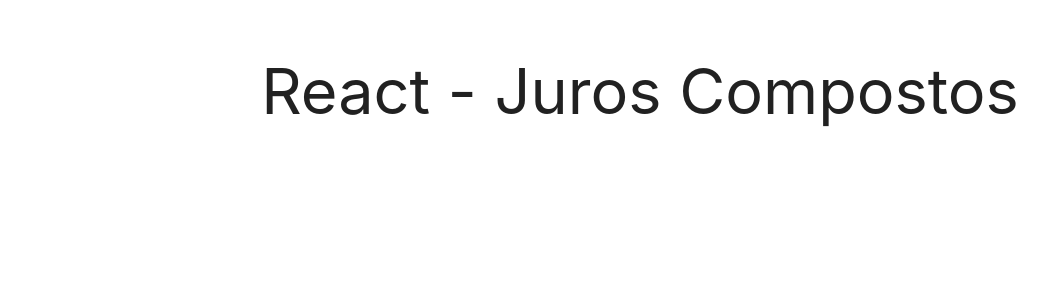
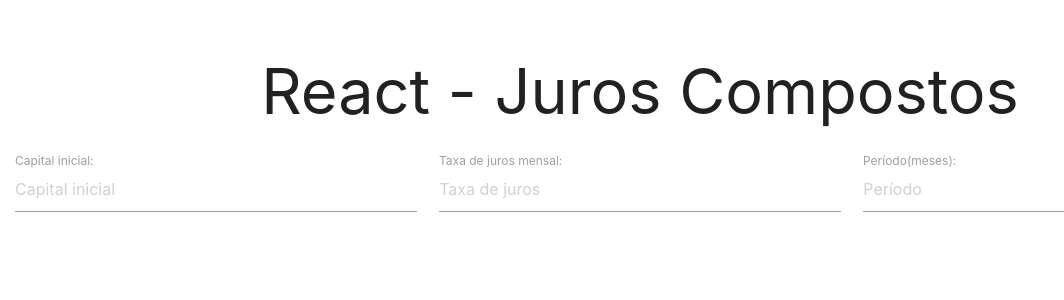
Before and after one commit to Rafaelmkp/fullstack-IGTI, a React (Create React App) app in the folder desafio-mod3/frontend/: page / in a window 1280 px wide. Shown: the top 300 px of the page, without its empty margins (0-1064 px from the left). Built offline with nearby package versions, Linux system fonts and the light colour scheme.

Commit message:
d3 developing

```diff
--- a/desafio-mod3/frontend/src/App.js
+++ b/desafio-mod3/frontend/src/App.js
@@ -1,13 +1,31 @@
-import React from 'react';
+import React, { useEffect, useState } from 'react';
 import Form from './components/Form';
 import InstallmentGroup from './components/InstallmentGroup';
 
 export default function App() {
+  const [capital, setCapital] = useState();
+  const [rate, setRate] = useState();
+  const [term, setTerm] = useState();
+
+  useEffect(() => {
+    setCapital(0);
+    setRate(0);
+    setTerm(0);
+  }, []);
+
+  const handleFormChange = (params) => {
+    // console.log(parameters);
+    console.log(params);
+  };
+
   return (
     <div style={style.flex}>
       <h1>React - Juros Compostos</h1>
-      <Form style={style.flexChild} />
-      <InstallmentGroup style={style.flexChild} />
+      <Form style={style.flexChild} onChangeForm={handleFormChange} />
+      <InstallmentGroup
+        style={style.flexChild}
+        cashFlow={[capital, rate, term]}
+      />
     </div>
   );
 }
--- a/desafio-mod3/frontend/src/components/Form.js
+++ b/desafio-mod3/frontend/src/components/Form.js
@@ -1,5 +1,59 @@
-import React from 'react';
+import React, { useEffect, useState } from 'react';
+import FormInput from './FormInput';
 
-export default function Form() {
-  return <div></div>;
+export default function Form({ onChangeForm }) {
+  const [capital, setCapital] = useState();
+  const [rate, setRate] = useState();
+  const [term, setTerm] = useState();
+
+  useEffect(() => {}, []);
+
+  const handleCapitalChange = (value) => {
+    setCapital(value);
+    onChangeForm([capital, rate, term]);
+  };
+
+  const handleRateChange = (value) => {
+    setRate(value);
+    onChangeForm([capital, rate, term]);
+  };
+
+  const handleTermChange = (value) => {
+    setTerm(value);
+    onChangeForm([capital, rate, term]);
+  };
+
+  return (
+    <form className='col s12'>
+      <div className='row'>
+        <div style={{ display: 'flex' }}>
+          <FormInput
+            placeholder='Capital inicial'
+            id='init-amount'
+            min='0'
+            step='1'
+            labelDesc='Capital inicial:'
+            onChange={handleCapitalChange}
+            value={capital}
+          />
+          <FormInput
+            placeholder='Taxa de juros'
+            id='int-rate'
+            min=''
+            step='0.1'
+            labelDesc='Taxa de juros mensal:'
+            onChange={handleRateChange}
+          />
+          <FormInput
+            placeholder='Período'
+            id='term'
+            min='0'
+            step='1'
+            labelDesc='Período(meses):'
+            onChange={handleTermChange}
+          />
+        </div>
+      </div>
+    </form>
+  );
 }
--- /dev/null
+++ b/desafio-mod3/frontend/src/components/FormInput.js
@@ -0,0 +1,32 @@
+import React from 'react';
+
+export default function FormInput({
+  placeholder,
+  id,
+  min,
+  step,
+  labelDesc,
+  value,
+  onChange,
+}) {
+  const handleChange = (event) => {
+    onChange(event.target.value);
+  };
+
+  return (
+    <div className='input-field col s6'>
+      <input
+        placeholder={placeholder}
+        id={id}
+        type='number'
+        className='validate'
+        min={min}
+        step={step}
+        onChange={handleChange}
+      />
+      <label className='active' htmlFor={id}>
+        {labelDesc}
+      </label>
+    </div>
+  );
+}
```
Also changed, not shown: desafio-mod3/frontend/src/api/apiService.js (deleted), 2 other files (tests, documents, lock files or other folders).
